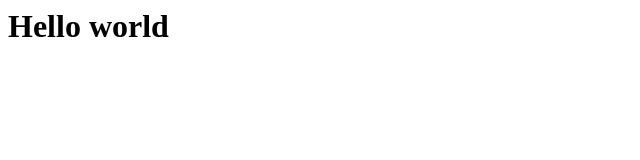
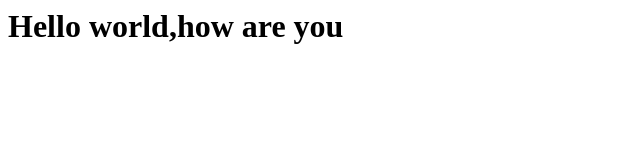
Before and after one commit to Harsha-2401/Harsha-2401, a plain HTML site: page index.html in a window 1280 px wide. Shown: the whole page, without its empty margins (0-640 px from the left). Drawn offline with Linux system fonts and the light colour scheme.

Commit message:
modified

```diff
--- a/index.html
+++ b/index.html
@@ -1,7 +1,7 @@
 <html>
     <body>
         <h1>
-            Hello world
+            Hello world,how are you
         </h1>
     </body>
 </html>
```
